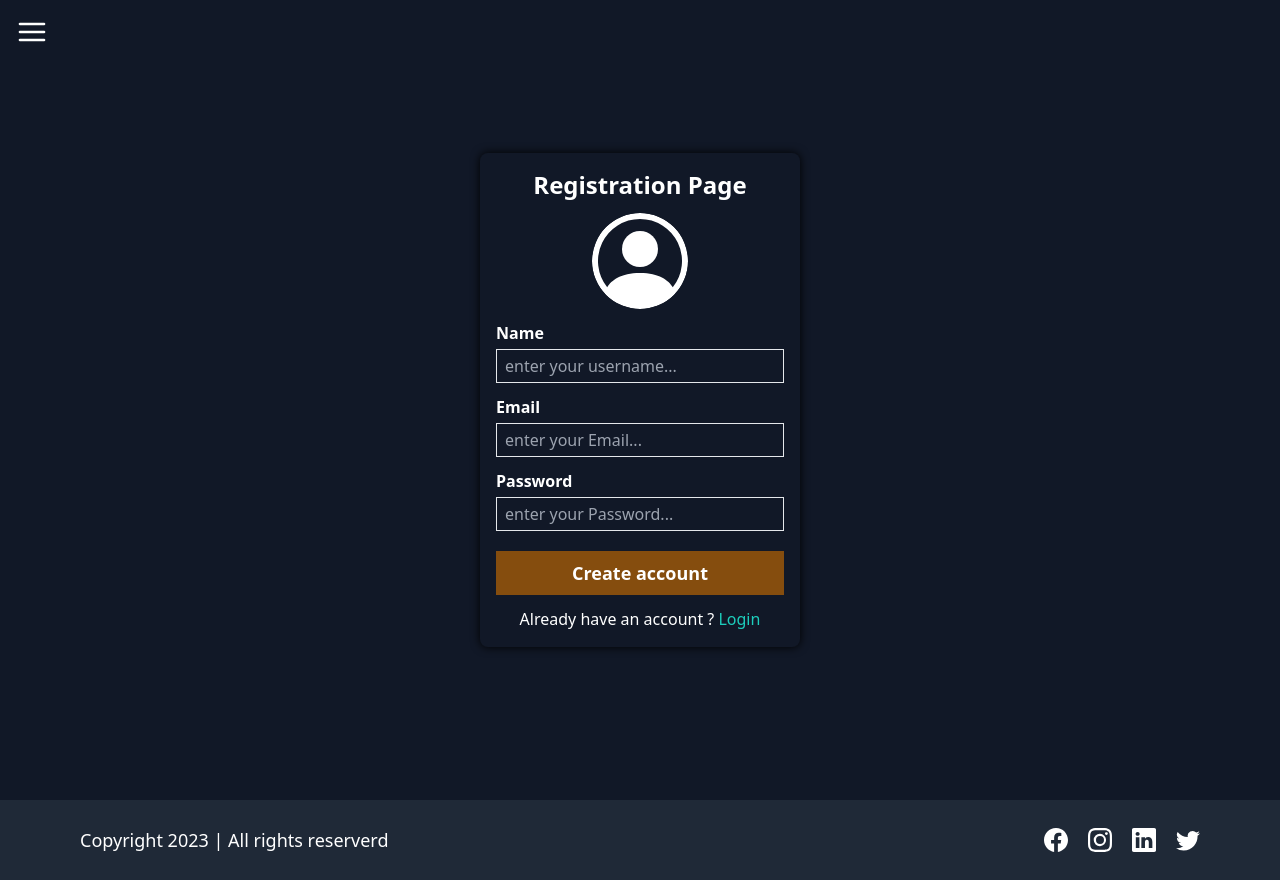
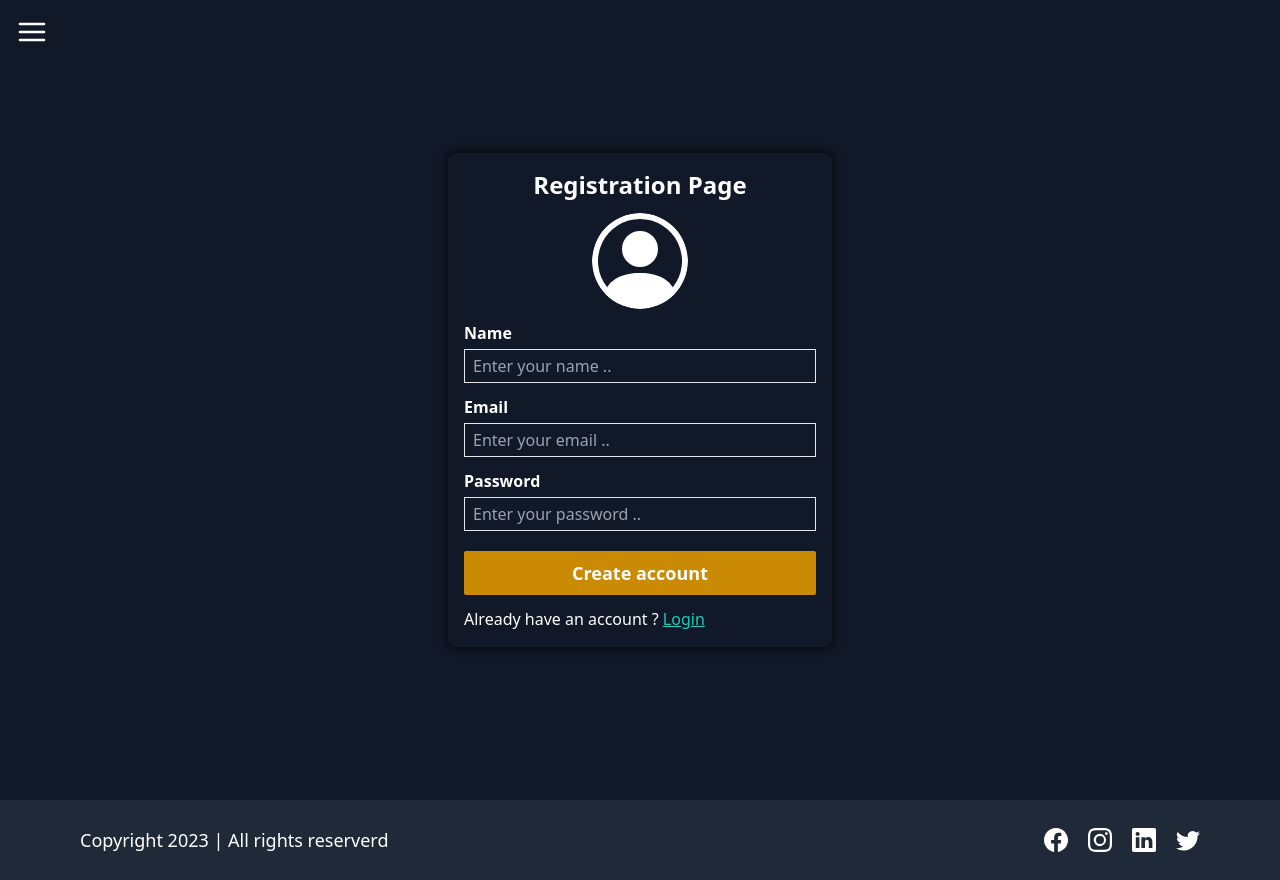
Before and after one commit to Tanushree713/LMS_Project, a React (Create React App) app in the folder client/: page /signup in a window 1280 px wide. Built offline with nearby package versions, Linux system fonts and the light colour scheme.

Commit message:
created some changes

```diff
--- a/client/src/App.js
+++ b/client/src/App.js
@@ -12,6 +12,7 @@ import RequireAuth from "./Components/Auth/RequireAuth";
 import CreateCourse from "./Pages/Courses/CreatingCourse";
 import Profile from "./Pages/User/Profile";
 import EditProfile from "./Pages/User/EditProfile";
+import Denied from './Pages/DeniedPage/Denied';
 
 function App() {
   return (
@@ -21,6 +22,8 @@ function App() {
         <Route path="/courses" element={<CourseList />} />
         <Route path="/about" element={<AboutPage />} />
         <Route path="/contact" element={<ContactPage />} />
+        <Route path='/denied' element={<Denied/>} />
+
         <Route path="/signup" element={<Signup />} />
         <Route path="/login" element={<Signin />} />
         <Route path="/course/descriptions" element={<CourseDescriptions/>} />
--- a/client/src/Helpers/RegexMatcher.js
+++ b/client/src/Helpers/RegexMatcher.js
@@ -1,7 +1,7 @@
 export function isEmail(string) {
-    return string.match(/^(([^<>()[\]\\.,;:\s@"]+(\.[^<>()[\]\\.,;:\s@"]+)*)|.(".+"))@((\[[0-9]{1,3}\.[0-9]{1,3}\.[0-9]{1,3}\.[0-9]{1,3}\])|(([a-zA-Z\-0-9]+\.)+[a-zA-Z]{2,}))$/);
+    return string.match(/^(([^<>()[\]\\.,;:\s@"]+(\.[^<>()[\]\\.,;:\s@"]+)*)|.(".+"))@((\[[0-9]{1,3}\.[0-9]{1,3}\.[0-9]{1,3}\.[0-9]{1,3}\])|(([a-zA-Z\-0-9]+\.)+[a-zA-Z]{2,}))$/)
 }
 
 export function isValidPassword(string) {
-    return string.match(/^(?=.*[0-9])(?=.*[!@#$%^&*])[a-zA-Z0-9!@#$%^&*]{6,16}$/);
+    return string.match(/^(?=.*[0-9])(?=.*[!@#$%^&*])[a-zA-Z0-9!@#$%^&*]{6,16}$/)
 }
--- a/client/src/Pages/LoginPage/LoginPage.jsx
+++ b/client/src/Pages/LoginPage/LoginPage.jsx
@@ -1,105 +1,98 @@
 import { useState } from "react";
-import toast from "react-hot-toast";
+import HomeLayout from "../../Layouts/HomeLayouts/HomeLayout";
 import { useDispatch } from "react-redux";
 import { Link, useNavigate } from "react-router-dom";
+import { toast } from 'react-hot-toast';
+import { login} from "../../Redux/Slices/AuthSlice";
 
-import { isEmail } from "../../Helpers/RegexMatcher";
-import HomeLayout from "../../Layouts/HomeLayouts/HomeLayout";
-import { login } from "../../Redux/Slices/AuthSlice";
+function Signup() {
 
-function Signin() {
-  const navigate = useNavigate();
-  const dispatch = useDispatch();
+   const dispatch = useDispatch()
+   const navigate = useNavigate()
 
-  const [signinDetails, setSigninDetails] = useState({
+   const [previewImage, setPreviewImage] = useState("")
+
+   const [loginData, setLoginData] = useState({
       email: "",
       password: "",
-  });
+   })
 
    function handleUserInput(e) {
-    const { name, value } = e.target;
-    setSigninDetails({
-      ...signinDetails,
-      [name]: value,
-    });
+      const {name, value} = e.target;
+      setLoginData({
+         ...loginData,
+         [name]: value
+      })
    }
 
-  async function onFormSubmit(e) {
-    e.preventDefault();
-    console.log(signinDetails);
-    if (!signinDetails.email || !signinDetails.password) {
-      toast.error("Please fill all the details");
-      return;
-    }
-    if (!isEmail(signinDetails.email)) {
-      toast.error("Invalid email provided");
+
+
+   async function onLogin(event) {
+      event.preventDefault();
+      if(!loginData.email || !loginData.password ) {
+         toast.error("Please fill all the details")
          return;
       }
 
-    const response = await dispatch(login(signinDetails));
-    console.log(response);
-    if (response?.payload?.data) {
-      navigate("/");
-    }
-    setSigninDetails({
+      //dispatch create account action
+      const response = await dispatch(login(loginData));
+
+      if(response?.payload?.success)
+        navigate("/")
+
+      setLoginData({
          email: "",
          password: "",
       });
    }
 
-  return (
+   return(
       <HomeLayout>
-      <div className="flex overflow-x-auto items-center justify-center h-[100vh]">
-        <form
-          onSubmit={onFormSubmit}
-          noValidate
-          className="flex flex-col justify-center gap-5 rounded-lg p-4 text-white shadow-[0_0_10px_black] w-80"
-        >
-          <h1 className="text-2xl text-center font-bold">Login Page</h1>
+        <div className="flex items-center justify-center h-[100vh]">
+        <form noValidate onSubmit={onLogin} className="flex flex-col justify-center gap-3 rounded-lg p-4 text-white w-96 shadow-[0_0_10px_black]">
+            <h1 className="text-center text-2xl font-bold">Login Page</h1>
 
            <div className="flex flex-col gap-1">
-            <label htmlFor="email" className="font-semibold">
-              Email
-            </label>
+              <label htmlFor="email" className="font-semibold">Email</label>
               <input
+                type="email"
+                required
+                id="email"
+                name="email"
+                placeholder="Enter your email .."
+                className="bg-transparent px-2 py-1 border "
                 onChange={handleUserInput}
-              value={signinDetails.email}
-              required
-              type="text"
-              name="email"
-              className="bg-transparent px-2 py-1 border"
-              placeholder="enter your Email..."
-              id="email"
+                value={loginData.email}
               />
            </div>
+
            <div className="flex flex-col gap-1">
-            <label htmlFor="password" className="font-semibold">
-              Password
-            </label>
+              <label htmlFor="password" className="font-semibold">Password</label>
               <input
+                type="password"
                 required
+                id="password"
+                name="password"
+                placeholder="Enter your password .."
+                className="bg-transparent px-2 py-1 border "
                 onChange={handleUserInput}
-              value={signinDetails.password}
-              type="password"
-              name="password"
-              className="bg-transparent px-2 py-1 border"
-              placeholder="enter your Password..."
-              id="password"
+                value={loginData.password}
               />
            </div>
-          <button className="mt-2 bg-yellow-800 hover:bg-yellow-500 transition-all ease-in-out duration-300 cursor-pointer py-2 font-semibold text-lg">
-            Sign In
+
+           <button type="submit" className="mt-2 bg-yellow-600 hover:bg-yellow-500 transition-all ease-in-out duration-300 rounded-sm py-2 font-semibold text-lg cursor-pointer">
+             Login
            </button>
-          <p className="text-center">
-            Donot have an account ?{" "}
-            <Link to="/signup" className="cusror-pointer text-accent">
-              Signup
-            </Link>
+
+        <p>
+          Donot have an account ? <Link to="/signup" className="link text-accent cursor-pointer">Signup</Link>
         </p>
+
         </form>
+
         </div>
       </HomeLayout>
-  );
+   )
 }
 
-export default Signin;
+export default Signup;
--- a/client/src/Pages/SignupPage/SignupPage.jsx
+++ b/client/src/Pages/SignupPage/SignupPage.jsx
@@ -1,180 +1,176 @@
 import { useState } from "react";
-import toast from "react-hot-toast";
+import HomeLayout from "../../Layouts/HomeLayouts/HomeLayout";
 import { BsPersonCircle } from "react-icons/bs";
 import { useDispatch } from "react-redux";
 import { Link, useNavigate } from "react-router-dom";
+import { toast } from 'react-hot-toast';
+import { createAccount } from "../../Redux/Slices/AuthSlice";
+import { isEmail, isValidPassword } from "../../Helpers/RegexMatcher";
 
-import { isEmail, isValidPassword } from "../../Helpers/RegexMatcher";
-import HomeLayout from "../../Layouts/HomeLayouts/HomeLayout";
-import { createAccount } from "../../Redux/Slices/AuthSlice";
 
 function Signup() {
-  const navigate = useNavigate();
-  const dispatch = useDispatch();
 
-  const [signupDetails, setSignupDetails] = useState({
+  const dispatch = useDispatch()
+  const navigate = useNavigate()
+
+  const [previewImage, setPreviewImage] = useState("")
+
+  const [signupData, setSignupData] = useState({
+     fullName: "",
      email: "",
-    fullName: "",
      password: "",
-    avatar: "",
-  });
-
-  const [previewImage, setPreviewImage] = useState("");
+     avatar: ""
+  })
 
   function handleUserInput(e) {
-    const { name, value } = e.target;
-    setSignupDetails({
-      ...signupDetails,
-      [name]: value,
-    });
+     const {name, value} = e.target;
+     setSignupData({
+        ...signupData,
+        [name]: value
+     })
   }
 
-  function handleImage(e) {
-    e.preventDefault();
-    const uploadedImage = e.target.files[0];
-    if (!uploadedImage) return;
-    setSignupDetails({
-      ...signupDetails,
-      avatar: uploadedImage,
+  function getImage(event) {
+     event.preventDefault();
+
+     const uploadedImage = event.target.files[0]
+
+     if(uploadedImage){
+        setSignupData({
+           ...signupData,
+           avatar: uploadedImage
         });
         const fileReader = new FileReader();
-    fileReader.readAsDataURL(uploadedImage);
+        fileReader.readAsDataURL(uploadedImage)
         fileReader.addEventListener("load", function () {
-      setPreviewImage(this.result);
-    });
+           setPreviewImage(this.result)
+        })
+     }
   }
 
-  async function onFormSubmit(e) {
-    e.preventDefault();
-    console.log(signupDetails);
-    if (
-      !signupDetails.email ||
-      !signupDetails.password ||
-      !signupDetails.fullName
-    ) {
-      toast.error("Please fill all the details");
+ async function createNewAccount(event) {
+     event.preventDefault();
+     if(!signupData.email || !signupData.password || !signupData.fullName || !signupData.avatar ) {
+        toast.error("Please fill all the details")
         return;
      }
-    if (signupDetails.fullName.length < 5) {
-      toast.error("Name should be atleast of 5 characters");
+
+     //checking name field length
+     if(signupData.fullName.length < 5) {
+        toast.error("Name should be atleast of 5 characters")
         return;
      }
-    if (!isEmail(signupDetails.email)) {
-      toast.error("Invalid email provided");
+
+     //checking valid email
+     if (!isEmail(signupData.email)) {
+        toast.error("Invalid email id")
         return;
      }
-    if (!isValidPassword(signupDetails.password)) {
-      toast.error(
-        "Invalid password provided, password should 6-16 character long with atleast a number and a special character"
-      );
+
+     //checking password validation
+     if (!isValidPassword(signupData.password)){
+        toast.error("Password should be 6 - 16 character long with atleast a number and special character")
         return;
      }
 
      const formData = new FormData();
-    formData.append("fullName", signupDetails.fullName);
-    formData.append("email", signupDetails.email);
-    formData.append("password", signupDetails.password);
-    formData.append("avatar", signupDetails.avatar);
+     formData.append("fullName", signupData.fullName)
+     formData.append("email", signupData.email)
+     formData.append("password", signupData.password)
+     formData.append("avatar", signupData.avatar)
 
+     //dispatch create account action
      const response = await dispatch(createAccount(formData));
-    console.log(response);
-    if (response?.payload?.data) {
-      navigate("/");
-    }
-    setSignupDetails({
+
+     if(response?.payload?.success)
+       navigate("/")
+
+     setSignupData({
+        fullName: "",
         email: "",
-      fullName: "",
         password: "",
-      avatar: "",
+        avatar: ""
      });
      setPreviewImage("");
   }
 
-  return (
+  return(
      <HomeLayout>
-      <div className="flex overflow-x-auto items-center justify-center h-[100vh]">
-        <form
-          onSubmit={onFormSubmit}
-          noValidate
-          className="flex flex-col justify-center gap-3 rounded-lg p-4 text-white shadow-[0_0_10px_black] w-80 "
-        >
-          <h1 className="text-2xl text-center font-bold">Registration Page</h1>
+       <div className="flex items-center justify-center h-[100vh]">
+       <form noValidate onSubmit={createNewAccount} className="flex flex-col justify-center gap-3 rounded-lg p-4 text-white w-96 shadow-[0_0_10px_black]">
+           <h1 className="text-center text-2xl font-bold">Registration Page</h1>
+
            <label htmlFor="image_uploads" className="cursor-pointer">
             {previewImage ? (
-              <img
-                className="w-24 h-24 rounded-full m-auto"
-                src={previewImage}
-              />
+              <img className="w-24 h-24 rounded-full m-auto" src={previewImage}/>
             ) : (
-              <BsPersonCircle className="w-24 h-24 rounded-full m-auto" />
+               <BsPersonCircle className="w-24 h-24 rounded-full m-auto"/>
             )}
            </label>
            <input
-            onChange={handleImage}
+              onChange={getImage}
+              className="hidden"
               type="file"
-            className="hidden"
               name="image_uploads"
               id="image_uploads"
               accept=".jpg, .jpeg, .png, .svg"
            />
+
            <div className="flex flex-col gap-1">
-            <label htmlFor="fullName" className="font-semibold">
-              Name
-            </label>
+             <label htmlFor="fullName" className="font-semibold">Name</label>
              <input
+               type="text"
+               required
+               id="fullName"
+               name="fullName"
+               placeholder="Enter your name .."
+               className="bg-transparent px-2 py-1 border "
                onChange={handleUserInput}
-              value={signupDetails.fullName}
-              required
-              type="text"
-              name="fullName"
-              className="bg-transparent px-2 py-1 border"
-              placeholder="enter your username..."
-              id="fullName"
+               value={signupData.fullName}
              />
           </div>
+
           <div className="flex flex-col gap-1">
-            <label htmlFor="email" className="font-semibold">
-              Email
-            </label>
+             <label htmlFor="email" className="font-semibold">Email</label>
              <input
+               type="email"
+               required
+               id="email"
+               name="email"
+               placeholder="Enter your email .."
+               className="bg-transparent px-2 py-1 border "
                onChange={handleUserInput}
-              value={signupDetails.email}
-              required
-              type="text"
-              name="email"
-              className="bg-transparent px-2 py-1 border"
-              placeholder="enter your Email..."
-              id="email"
+               value={signupData.email}
              />
           </div>
+
           <div className="flex flex-col gap-1">
-            <label htmlFor="password" className="font-semibold">
-              Password
-            </label>
+             <label htmlFor="password" className="font-semibold">Password</label>
              <input
+               type="password"
                required
+               id="password"
+               name="password"
+               placeholder="Enter your password .."
+               className="bg-transparent px-2 py-1 border "
                onChange={handleUserInput}
-              value={signupDetails.password}
-              type="password"
-              name="password"
-              className="bg-transparent px-2 py-1 border"
-              placeholder="enter your Password..."
-              id="password"
+               value={signupData.password}
              />
           </div>
-          <button className="mt-2 bg-yellow-800 hover:bg-yellow-500 transition-all ease-in-out duration-300 cursor-pointer py-2 font-semibold text-lg">
+
+          <button type="submit" className="mt-2 bg-yellow-600 hover:bg-yellow-500 transition-all ease-in-out duration-300 rounded-sm py-2 font-semibold text-lg cursor-pointer">
             Create account
           </button>
-          <p className="text-center">
-            Already have an account ?{" "}
-            <Link to="/login" className="cusror-pointer text-accent">
-              Login
-            </Link>
+
+       <p>
+         Already have an account ? <Link to="/login" className="link text-accent cursor-pointer">Login</Link>
        </p>
+
        </form>
-      </div>{" "}
+
+       </div>
      </HomeLayout>
-  );
+  )
 }
 
 export default Signup;
--- a/client/src/index.css
+++ b/client/src/index.css
@@ -2,3 +2,10 @@
 @tailwind base;
 @tailwind components;
 @tailwind utilities;
+
+
+body{
+    margin: auto;
+    max-width: 1440px;
+    position: relative;
+}
```
Also changed, not shown: client/src/Redux/Slices/AuthSlice.js (+25 -25 lines), client/src/Redux/Slices/CourseSlice.js (+38 -48 lines), client/src/Redux/store.js (+4 -4 lines), 1 other file (tests, documents, lock files or other folders). Lines whose indentation alone changed are shown as unchanged.
